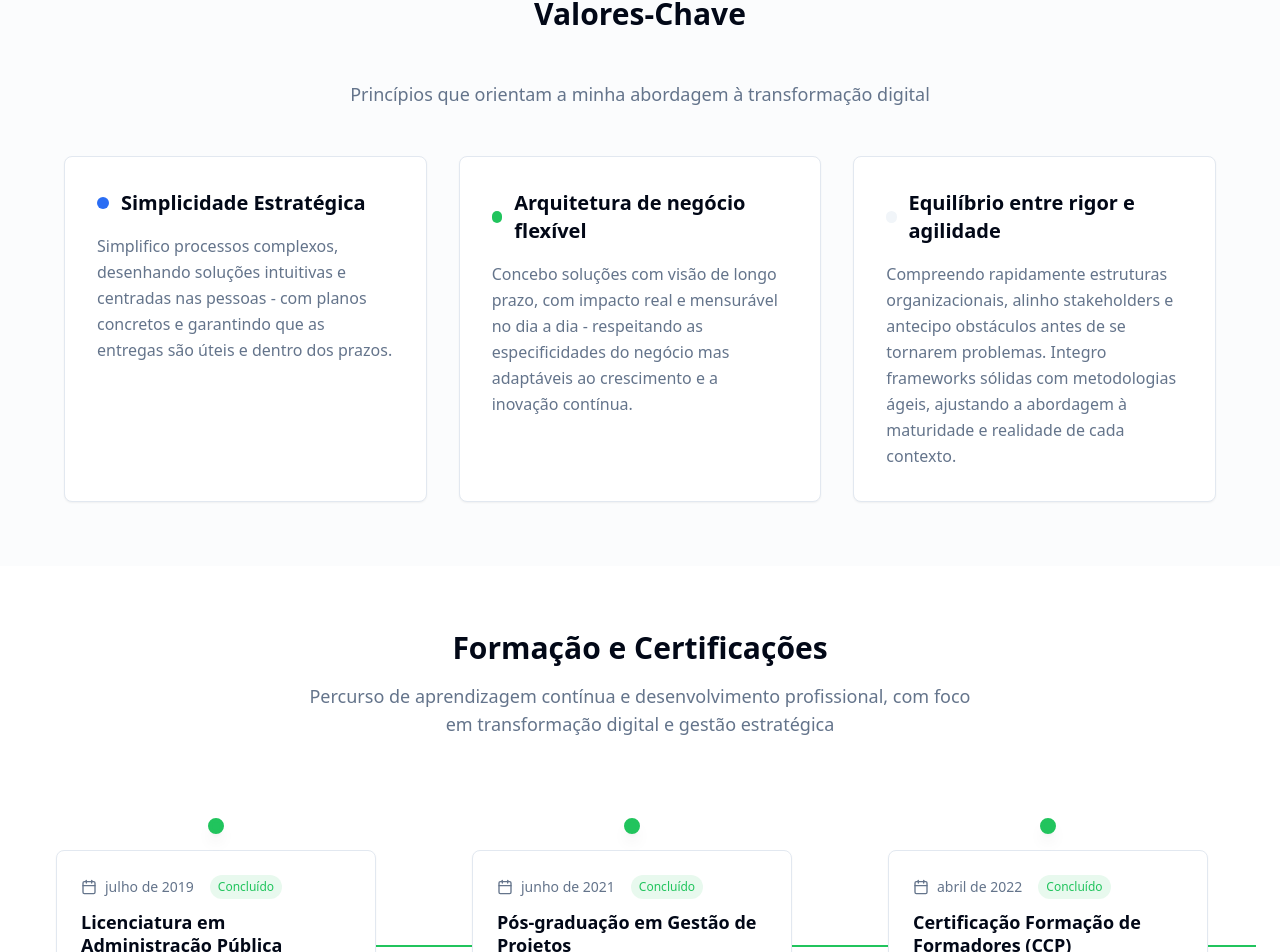
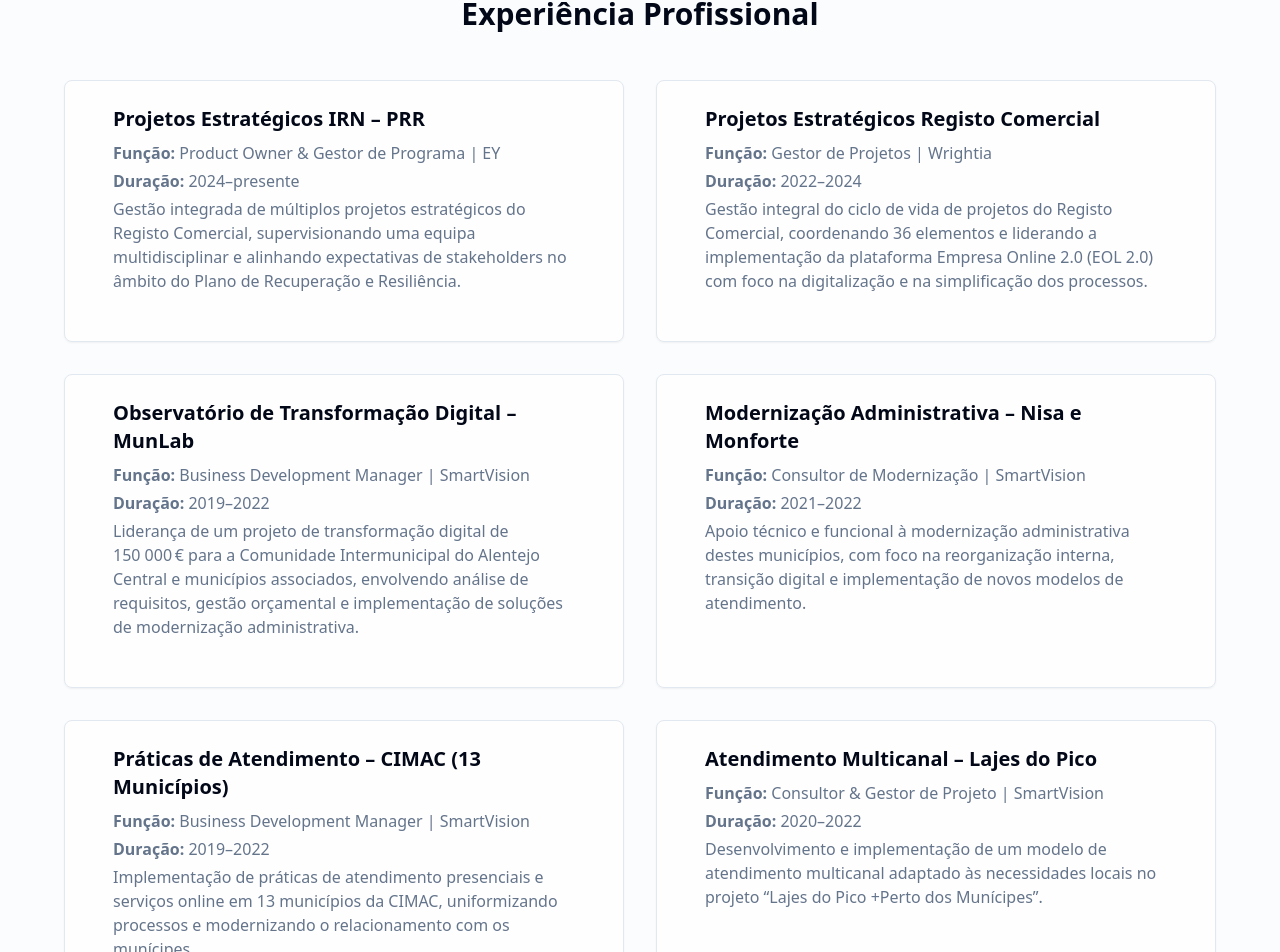
Before and after one commit to AlexandreLeonardo12/timeline-evolution, a React (Vite) app: page /about in a window 1280 px wide. Shown: the part 552-1504 px from the top of the page. Built offline with nearby package versions, Linux system fonts and the light colour scheme.

Commit message:
Add files via upload

```diff
--- a/src/pages/About.tsx
+++ b/src/pages/About.tsx
@@ -35,56 +35,146 @@ const About: React.FC = () => {
         </div>
       </div>
 
-      {/* Values Section */}
+      {/* Experiência Profissional */}
       <div className="bg-muted/30 py-16">
         <div className="container mx-auto px-6">
           <div className="max-w-6xl mx-auto">
             <h2 className="text-3xl font-bold mb-12 text-center text-foreground">
-              Valores-Chave
+              Experiência Profissional
             </h2>
-            <p className="text-center text-muted-foreground mb-12 text-lg">
-              Princípios que orientam a minha abordagem à transformação digital
-            </p>
-
-            <div className="grid md:grid-cols-3 gap-8">
-              <Card className="h-full transition-all duration-300 hover:shadow-lg hover:-translate-y-1">
-                <CardContent className="p-8">
-                  <div className="flex items-center gap-3 mb-4">
-                    <div className="w-3 h-3 rounded-full bg-timeline-primary" />
-                    <h3 className="text-xl font-semibold text-foreground">
-                      Simplicidade Estratégica
-                    </h3>
-                  </div>
-                  <p className="text-muted-foreground leading-relaxed">
-                    Simplifico processos complexos, desenhando soluções intuitivas e centradas nas pessoas - com planos concretos e garantindo que as entregas são úteis e dentro dos prazos.
+            <div className="grid md:grid-cols-2 gap-8">
+              {/* Experiência 1 */}
+              <Card className="p-6 bg-background/80">
+                <CardContent>
+                  <h3 className="text-xl font-semibold text-foreground mb-2">
+                    Projetos Estratégicos IRN – PRR
+                  </h3>
+                  <p className="text-muted-foreground mb-1">
+                    <strong>Função:</strong> Product Owner &amp; Gestor de Programa | EY
+                  </p>
+                  <p className="text-muted-foreground mb-1">
+                    <strong>Duração:</strong> 2024–presente
+                  </p>
+                  <p className="text-muted-foreground">
+                    Gestão integrada de múltiplos projetos estratégicos do Registo Comercial,
+                    supervisionando uma equipa multidisciplinar e alinhando expectativas de
+                    stakeholders no âmbito do Plano de Recuperação e Resiliência.
                   </p>
                 </CardContent>
               </Card>
-
-              <Card className="h-full transition-all duration-300 hover:shadow-lg hover:-translate-y-1">
-                <CardContent className="p-8">
-                  <div className="flex items-center gap-3 mb-4">
-                    <div className="w-3 h-3 rounded-full bg-timeline-completed" />
-                    <h3 className="text-xl font-semibold text-foreground">
-                      Arquitetura de negócio flexível
-                    </h3>
-                  </div>
-                  <p className="text-muted-foreground leading-relaxed">
-                    Concebo soluções com visão de longo prazo, com impacto real e mensurável no dia a dia - respeitando as especificidades do negócio mas adaptáveis ao crescimento e a inovação contínua.
+              {/* Experiência 2 */}
+              <Card className="p-6 bg-background/80">
+                <CardContent>
+                  <h3 className="text-xl font-semibold text-foreground mb-2">
+                    Projetos Estratégicos Registo Comercial
+                  </h3>
+                  <p className="text-muted-foreground mb-1">
+                    <strong>Função:</strong> Gestor de Projetos | Wrightia
+                  </p>
+                  <p className="text-muted-foreground mb-1">
+                    <strong>Duração:</strong> 2022–2024
+                  </p>
+                  <p className="text-muted-foreground">
+                    Gestão integral do ciclo de vida de projetos do Registo Comercial,
+                    coordenando 36 elementos e liderando a implementação da plataforma
+                    Empresa Online 2.0 (EOL 2.0) com foco na digitalização e na simplificação
+                    dos processos.
                   </p>
                 </CardContent>
               </Card>
-
-              <Card className="h-full transition-all duration-300 hover:shadow-lg hover:-translate-y-1">
-                <CardContent className="p-8">
-                  <div className="flex items-center gap-3 mb-4">
-                    <div className="w-3 h-3 rounded-full bg-accent" />
-                    <h3 className="text-xl font-semibold text-foreground">
-                      Equilíbrio entre rigor e agilidade
-                    </h3>
-                  </div>
-                  <p className="text-muted-foreground leading-relaxed">
-                    Compreendo rapidamente estruturas organizacionais, alinho stakeholders e antecipo obstáculos antes de se tornarem problemas. Integro frameworks sólidas com metodologias ágeis, ajustando a abordagem à maturidade e realidade de cada contexto.
+              {/* Experiência 3 */}
+              <Card className="p-6 bg-background/80">
+                <CardContent>
+                  <h3 className="text-xl font-semibold text-foreground mb-2">
+                    Observatório de Transformação Digital – MunLab
+                  </h3>
+                  <p className="text-muted-foreground mb-1">
+                    <strong>Função:</strong> Business Development Manager | SmartVision
+                  </p>
+                  <p className="text-muted-foreground mb-1">
+                    <strong>Duração:</strong> 2019–2022
+                  </p>
+                  <p className="text-muted-foreground">
+                    Liderança de um projeto de transformação digital de 150&nbsp;000 € para a
+                    Comunidade Intermunicipal do Alentejo Central e municípios associados,
+                    envolvendo análise de requisitos, gestão orçamental e implementação de
+                    soluções de modernização administrativa.
+                  </p>
+                </CardContent>
+              </Card>
+              {/* Experiência 4 */}
+              <Card className="p-6 bg-background/80">
+                <CardContent>
+                  <h3 className="text-xl font-semibold text-foreground mb-2">
+                    Modernização Administrativa – Nisa e Monforte
+                  </h3>
+                  <p className="text-muted-foreground mb-1">
+                    <strong>Função:</strong> Consultor de Modernização | SmartVision
+                  </p>
+                  <p className="text-muted-foreground mb-1">
+                    <strong>Duração:</strong> 2021–2022
+                  </p>
+                  <p className="text-muted-foreground">
+                    Apoio técnico e funcional à modernização administrativa destes municípios,
+                    com foco na reorganização interna, transição digital e implementação de
+                    novos modelos de atendimento.
+                  </p>
+                </CardContent>
+              </Card>
+              {/* Experiência 5 */}
+              <Card className="p-6 bg-background/80">
+                <CardContent>
+                  <h3 className="text-xl font-semibold text-foreground mb-2">
+                    Práticas de Atendimento – CIMAC (13 Municípios)
+                  </h3>
+                  <p className="text-muted-foreground mb-1">
+                    <strong>Função:</strong> Business Development Manager | SmartVision
+                  </p>
+                  <p className="text-muted-foreground mb-1">
+                    <strong>Duração:</strong> 2019–2022
+                  </p>
+                  <p className="text-muted-foreground">
+                    Implementação de práticas de atendimento presenciais e serviços online em
+                    13 municípios da CIMAC, uniformizando processos e modernizando o
+                    relacionamento com os munícipes.
+                  </p>
+                </CardContent>
+              </Card>
+              {/* Experiência 6 */}
+              <Card className="p-6 bg-background/80">
+                <CardContent>
+                  <h3 className="text-xl font-semibold text-foreground mb-2">
+                    Atendimento Multicanal – Lajes do Pico
+                  </h3>
+                  <p className="text-muted-foreground mb-1">
+                    <strong>Função:</strong> Consultor &amp; Gestor de Projeto | SmartVision
+                  </p>
+                  <p className="text-muted-foreground mb-1">
+                    <strong>Duração:</strong> 2020–2022
+                  </p>
+                  <p className="text-muted-foreground">
+                    Desenvolvimento e implementação de um modelo de atendimento multicanal
+                    adaptado às necessidades locais no projeto “Lajes do Pico +Perto dos
+                    Munícipes”.
+                  </p>
+                </CardContent>
+              </Card>
+              {/* Experiência 7 */}
+              <Card className="p-6 bg-background/80">
+                <CardContent>
+                  <h3 className="text-xl font-semibold text-foreground mb-2">
+                    Transformação Digital – Madalena do Pico
+                  </h3>
+                  <p className="text-muted-foreground mb-1">
+                    <strong>Função:</strong> Consultor &amp; Gestor de Projeto | SmartVision
+                  </p>
+                  <p className="text-muted-foreground mb-1">
+                    <strong>Duração:</strong> 2020–2022
+                  </p>
+                  <p className="text-muted-foreground">
+                    Transformação digital dos serviços municipais, com planeamento e
+                    monitorização da execução, assegurando a disponibilização online de
+                    serviços e a modernização do atendimento.
                   </p>
                 </CardContent>
               </Card>
--- a/src/pages/Index.tsx
+++ b/src/pages/Index.tsx
@@ -7,11 +7,35 @@ import ContactCTA from "@/components/ContactCTA";
 import SEOHead from "@/components/SEOHead";
 
 const Home = () => {
+  // Indicadores de performance actualizados: experiência, projectos, equipa e entidades públicas.
   const metrics = [
-    { icon: TrendingUp, label: "Anos de experiência", value: "10+", description: "Anos moldando o futuro digital" },
-    { icon: Target, label: "Projetos desenvolvidos", value: "760k€+", description: "Valor em projetos executados" },
-    { icon: Users, label: "Equipas lideradas", value: "50+", description: "Profissionais liderados" },
-    { icon: Award, label: "Clientes impactados", value: "18+", description: "Organizações transformadas" },
+    {
+      icon: TrendingUp,
+      label: "Anos de experiência",
+      // Actualizado de 10+ para 6+ e removida a descrição redundante
+      value: "6+",
+      description: "",
+    },
+    {
+      icon: Target,
+      label: "Projetos desenvolvidos",
+      value: "760k€+",
+      description: "Valor em projetos executados",
+    },
+    {
+      icon: Users,
+      // Indicador de equipa: passa a referir membros liderados em vez de equipas
+      label: "Membros de equipa liderados",
+      value: "37+",
+      description: "",
+    },
+    {
+      icon: Award,
+      // Indicador de entidades públicas apoiadas (inclui nota sobre clientes impactados)
+      label: "Entidades Públicas apoiadas",
+      value: "10+",
+      description: "dos quais impactaram 18+ clientes",
+    },
   ];
 
   const values = [
```
Also changed, not shown: src/pages/Contact.tsx (added, +113 -0 lines).
